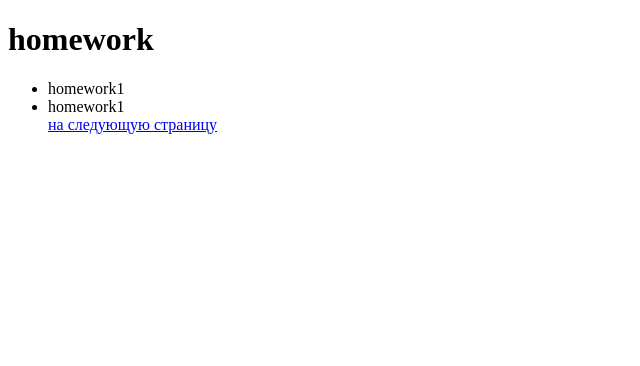
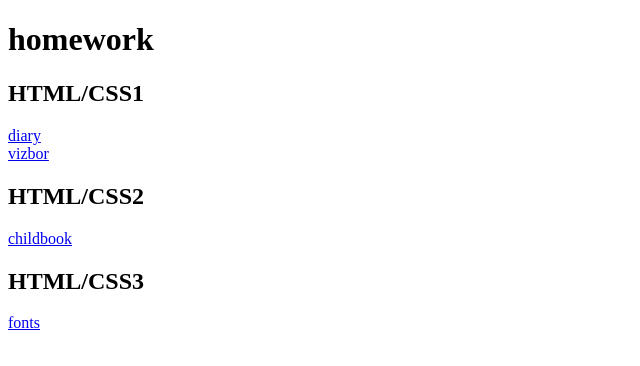
Before and after one commit to MakarLeschenko/makar_leschenko, a plain HTML site: page index.html in a window 1280 px wide. Shown: the whole page, without its empty margins (0-640 px from the left). Drawn offline with Linux system fonts and the light colour scheme.

Commit message:
добавил ссылки на все дз

```diff
--- a/index.html
+++ b/index.html
@@ -7,10 +7,14 @@
 </head>
 <body>
     <h1>homework</h1>
-    <ul>
-        <li>homework1</li>
-        <li>homework1</li>
-        <a href="jfjfgj.html">на следующую страницу</a>
-    </ul>
+    <h2>HTML/CSS1</h2>
+    <a href="index2.html">diary</a>
+    <br>
+    <a href="https://makarleschenko.github.io/vizborhomework/">vizbor</a>
+    <h2>HTML/CSS2</h2>
+    <a href="https://makarleschenko.github.io/childbook1/">childbook</a>
+    <h2>HTML/CSS3</h2>
+    <a href="https://makarleschenko.github.io/font/">fonts</a>
+
 </body>
 </html>
```
Also changed, not shown: index2.html (added, +16 -0 lines).
